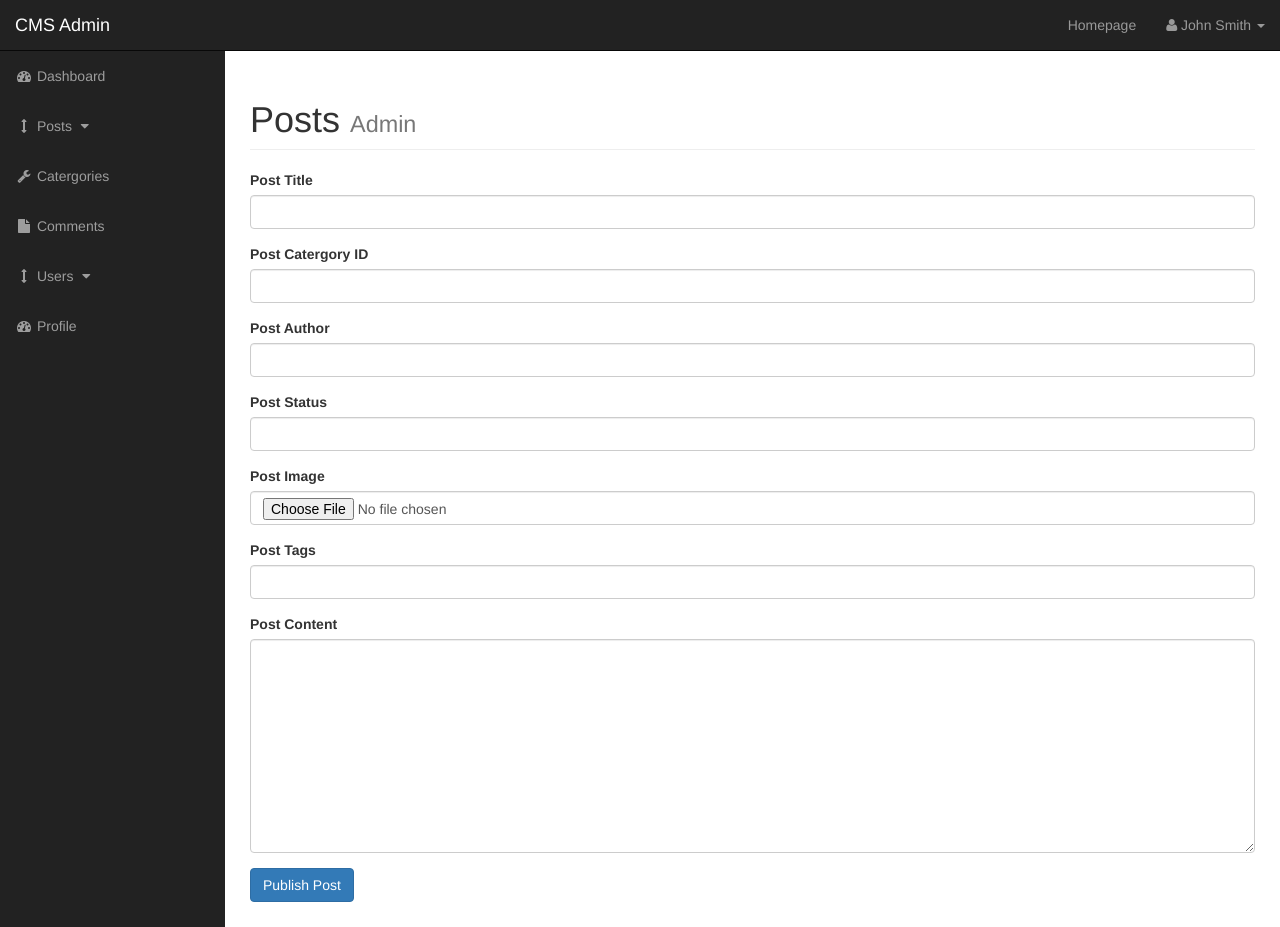
After one commit to stefangouldson/PHP_cms, a PHP site: page /admin/posts.php?source=add_posts in a window 1280 px wide. The commit adds this page. Run offline with PHP 8.4, Linux system fonts and the light colour scheme.

Commit message:
Admin can add and delete posts

```diff
--- /dev/null
+++ b/admin/functions.php
@@ -0,0 +1,71 @@
+<?php
+
+function confirmQuery ($result) {
+    global $connection;
+
+    if(!$result){
+        die("QUERY FAILED" . mysqli_error($connection));
+    }
+
+    return $result;
+
+}
+
+function insertCatergory () {
+
+    global $connection ;
+
+if (isset($_POST['submit'])) {
+
+    $cat_title =  $_POST['cat_title'];
+    if ($cat_title == "") {
+        echo "This field should not be empty";
+    } else {
+
+        $query = "INSERT INTO catergories(cat_title) VALUES ('{$cat_title}')";
+        $create_catergory_query = mysqli_query($connection, $query);
+        header("location:catergories.php");
+
+        if (!$create_catergory_query) {
+            die('Query Failed' . mysqli_error($connection));
+        }
+    }
+}
+
+}
+
+function findAllCatergories () {
+
+    global $connection ;
+
+    $query = "SELECT * from catergories";
+    $select_all_catergories_admin = mysqli_query($connection, $query);
+
+    while ($row = mysqli_fetch_assoc($select_all_catergories_admin)) {
+        $cat_title = $row['cat_title'];
+        $cat_id = $row['cat_id'];
+        echo "<tr>
+        <td>{$cat_id}</td>
+        <td>{$cat_title}</td>
+        <td><a href='catergories.php?delete={$cat_id}'>Delete</a></td>
+        <td><a href='catergories.php?edit={$cat_id}'>Edit</a></td>
+        </tr>";
+    }
+
+}
+
+function deleteCatergory (){
+
+    global $connection;
+
+    if (isset($_GET['delete'])) {
+
+        $cat_id = $_GET['delete'];
+        $query = "DELETE FROM catergories WHERE cat_id={$cat_id}";
+        $delete_query = mysqli_query($connection, $query);
+        header("location:catergories.php");
+    }
+
+}
+
+?>
--- /dev/null
+++ b/admin/includes/add_posts.php
@@ -0,0 +1,69 @@
+<?php
+    if(isset($_POST['create_post'])){
+
+        $post_title = $_POST['title'];
+        $post_catergory_id = $_POST['catergory'];
+        $post_author = $_POST['author'];
+        $post_status =$_POST['status'];
+
+        $post_image = $_FILES['image']['name'];
+        $post_image_temp = $_FILES['image']['tmp_name'];
+
+        $post_tags = $_POST['tags'];
+        $post_content = $_POST['content'];
+        $post_date = date('d-m-y');
+        $post_comment_count = 4;
+
+
+        move_uploaded_file($post_image_temp, "../images/$post_image");
+
+        $query = "INSERT INTO posts (post_catergory_id, post_title, post_author, post_date, post_image, post_content, post_tags, post_comment_count, post_status)
+        VALUES({$post_catergory_id},'{$post_title}','{$post_author}', now(), '{$post_image}', '{$post_content}','{$post_tags}',{$post_comment_count}, '{$post_status}' )";
+
+        $create_post_query = mysqli_query($connection, $query);
+
+        confirmQuery($create_post_query);
+}
+?>
+<form action="" method="POST" enctype="multipart/form-data">
+
+<div class="form-group">
+    <label for="title">Post Title</label>
+    <input type="text" class="form-control" name="title">
+</div>
+
+<div class="form-group">
+    <label for="catergory">Post Catergory ID</label>
+    <input type="text" class="form-control" name="catergory">
+</div>
+
+<div class="form-group">
+    <label for="author">Post Author</label>
+    <input type="text" class="form-control" name="author">
+</div>
+
+<div class="form-group">
+    <label for="status">Post Status</label>
+    <input type="text" class="form-control" name="status">
+</div>
+
+<div class="form-group">
+    <label for="image">Post Image</label>
+    <input type="file" class="form-control" name="image">
+</div>
+
+<div class="form-group">
+    <label for="tags">Post Tags</label>
+    <input type="text" class="form-control" name="tags">
+</div>
+
+<div class="form-group">
+    <label for="content">Post Content</label>
+    <textarea class="form-control" name="content" cols=30 rows="10"></textarea>
+</div>
+
+<div class="form-group">
+    <input class="btn btn-primary" type="submit" name="create_post" value="Publish Post">
+</div>
+
+</form>
--- a/admin/includes/admin_header.php
+++ b/admin/includes/admin_header.php
@@ -1,4 +1,6 @@
+<?php ob_start()  ?>
 <?php include "../include/db.php" ?>
+<?php include "functions.php" ?>
 
 <!DOCTYPE html>
 <html lang="en">
--- a/admin/includes/admin_nav.php
+++ b/admin/includes/admin_nav.php
@@ -38,10 +38,10 @@
                 <a href="javascript:;" data-toggle="collapse" data-target="#posts_dropdown"><i class="fa fa-fw fa-arrows-v"></i> Posts <i class="fa fa-fw fa-caret-down"></i></a>
                 <ul id="posts_dropdown" class="collapse">
                     <li>
-                        <a href="#">View All Posts</a>
+                        <a href="posts.php">View All Posts</a>
                     </li>
                     <li>
-                        <a href="#">Add Posts</a>
+                        <a href="posts.php?source=add_posts">Add Posts</a>
                     </li>
                 </ul>
             </li>
--- /dev/null
+++ b/admin/posts.php
@@ -0,0 +1,51 @@
+<?php include "includes/admin_header.php" ?>
+
+<div id="wrapper">
+
+    <!-- Navigation -->
+    <?php include "includes/admin_nav.php" ?>
+
+    <div id="page-wrapper">
+
+        <div class="container-fluid">
+
+            <!-- Page Heading -->
+            <div class="row">
+                <div class="col-lg-12">
+
+                    <h1 class="page-header">
+                        Posts
+                        <small>Admin</small>
+                    </h1>
+
+                    <?php
+
+                    if(isset($_GET['source'])){
+                        $source = $_GET['source'];
+                    } else { $source = '';}
+
+                    switch($source) {
+
+                    case 'add_posts';
+                    include "includes/add_posts.php";
+                    break;
+
+                    default:
+                    include "includes/view_all_posts.php";
+                    }
+
+                     ?>
+
+                </div>
+            </div>
+            <!-- /.row -->
+
+        </div>
+        <!-- /.container-fluid -->
+
+    </div>
+    <!-- /#page-wrapper -->
+
+</div>
+<!-- /#wrapper -->
+<?php include "includes/admin_footer.php"; ?>
--- a/index.php
+++ b/index.php
@@ -16,7 +16,7 @@
                     <small>to the PHP Blog</small>
                 </h1>
 
-            <?php
+        <?php
 
             $query = "SELECT * FROM posts";
             $select_all_posts_query = mysqli_query($connection, $query);
@@ -27,7 +27,7 @@
                 $post_date = $row['post_date'];
                 $post_image = $row['post_image'];
                 $post_content = $row['post_content'];
-            ?>
+        ?>
 
                 <!-- Blog Post -->
                 <h2>
```
Also changed, not shown: admin/catergories.php (+15 -13 lines), admin/includes/update_catergories.php (added, +48 -0 lines), admin/includes/view_all_posts.php (added, +67 -0 lines), images/Wallpaper.jpg (added), images/cw-dc-superhero-crossover-to.jpg (added).
